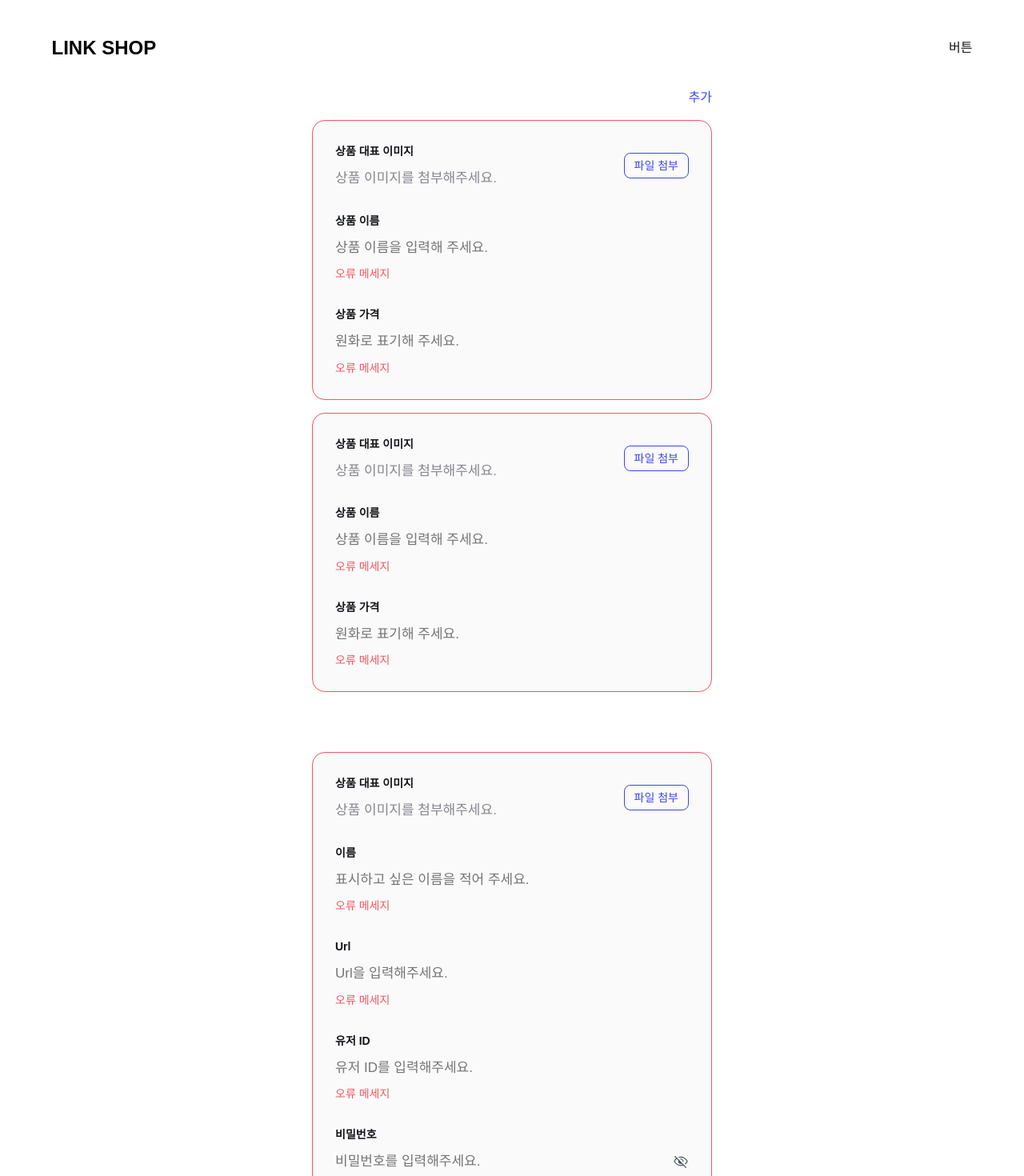
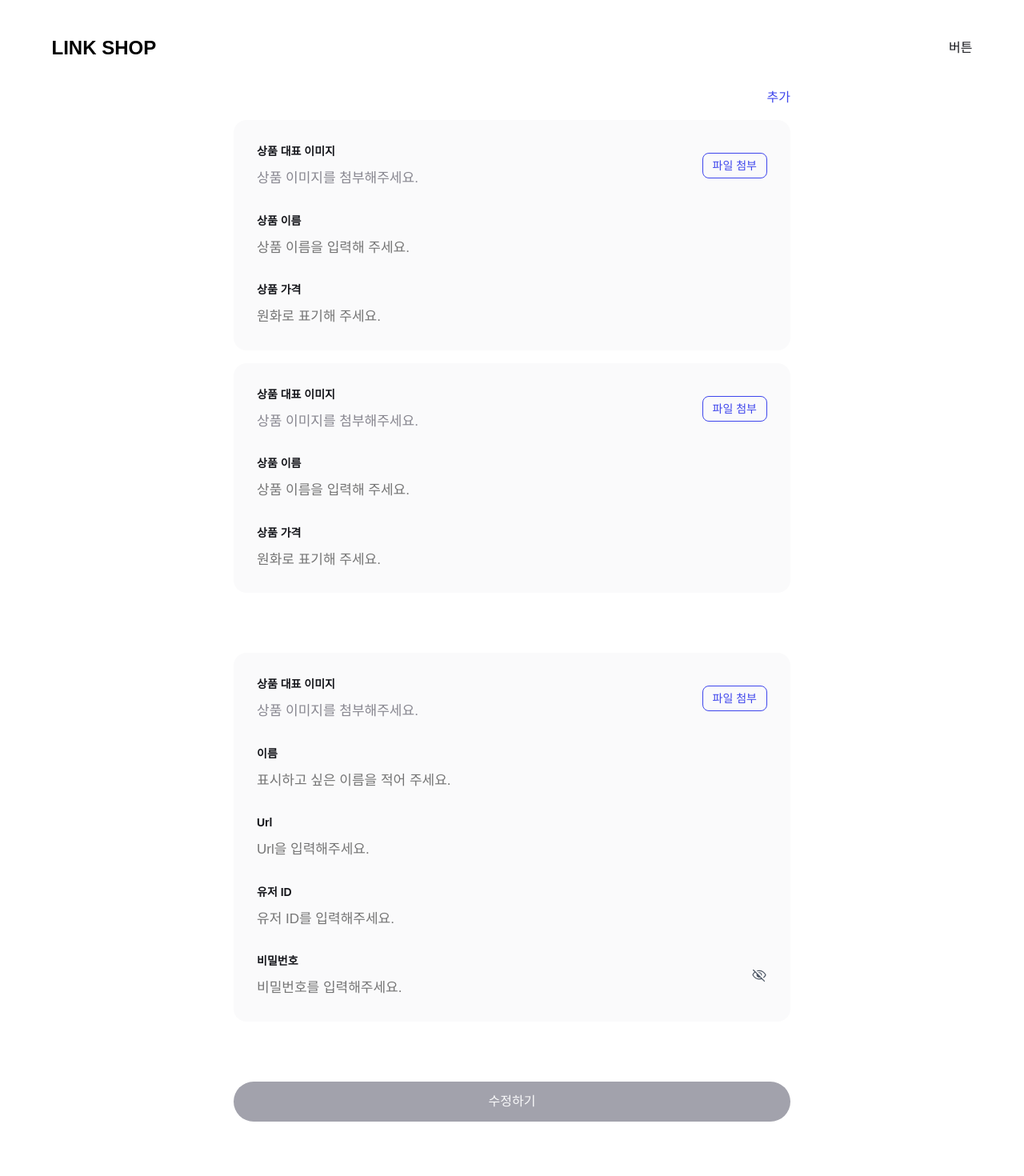
Before and after one commit to Lim-JaeEun/FE16_Basic_Project_Linkshop, a React (Vite) app: page /link/1/edit in a window 1280 px wide. Shown: the top 1470 px of the page at 80% size. Built offline with nearby package versions, Linux system fonts and the light colour scheme; a web font is replaced by a local one.

Commit message:
feat: 수정페이지 반응형 디자인 적용

```diff
--- a/src/components/FileField.jsx
+++ b/src/components/FileField.jsx
@@ -10,6 +10,8 @@ const StLabel = styled.label`
   border: 1px solid ${theme.colors[ColorTypes.PRIMARY]};
   border-radius: 8px;
   padding: 7px 12px;
+  width: 52px;
+  height: 17px;
 
   // 전역스타일 변경 시 REGULAR14로 변경 필요 !
   font-size: 14px;
--- a/src/components/UpdateProduct.jsx
+++ b/src/components/UpdateProduct.jsx
@@ -9,6 +9,10 @@ const Container = styled.div`
   gap: 16px;
   margin: 0 auto;
   max-width: 500px;
+
+  @media (min-width: 768px) {
+    max-width: 696px;
+  }
 `;
 
 const AddItemCard = styled.button`
--- a/src/components/UpdateShop.jsx
+++ b/src/components/UpdateShop.jsx
@@ -22,6 +22,10 @@ const Container = styled.div`
   border: 1px solid
     ${({ hasError }) =>
       hasError ? theme.colors[ColorTypes.ERROR] : 'transparent'};
+
+  @media (min-width: 768px) {
+    max-width: 696px;
+  }
 `;
 
 const ImageGroup = styled.div`
--- a/src/pages/UpdateShopPage.jsx
+++ b/src/pages/UpdateShopPage.jsx
@@ -9,6 +9,10 @@ import theme from '../styles/theme';
 const BtnWrapper = styled.div`
   max-width: 500px;
   margin: 0 auto 124px;
+
+  @media (min-width: 768px) {
+    max-width: 696px;
+  }
 `;
 
 const StButton = styled(BaseButton)`
@@ -22,7 +26,7 @@ const UpdateShopPage = ({ onSuccess }) => {
   const [isDisable, setIsDisable] = useState(true);
 
   // 에러메세지 UI 확인용
-  const hasError = true;
+  const hasError = false;
 
   const navigate = useNavigate();
   const { URLid } = useParams();
```
